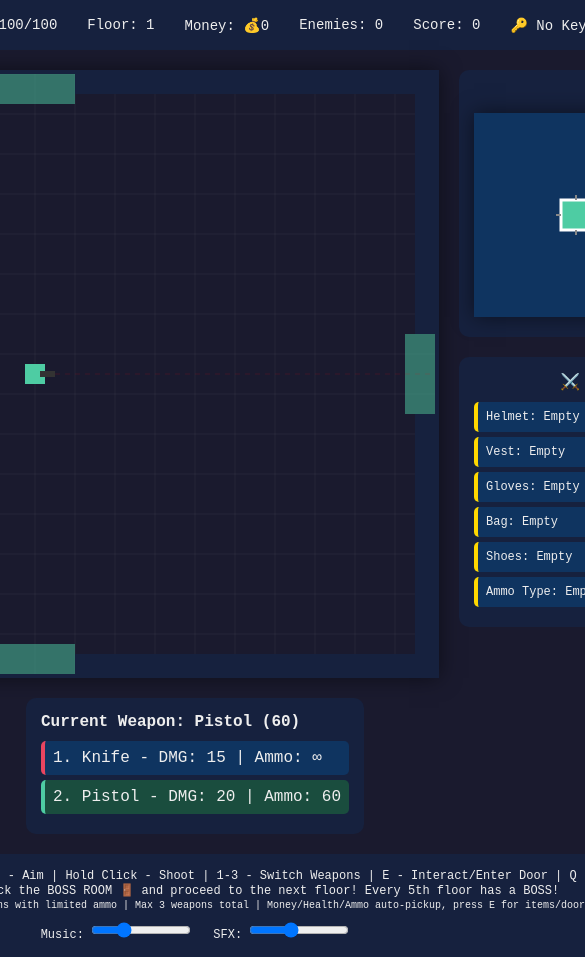
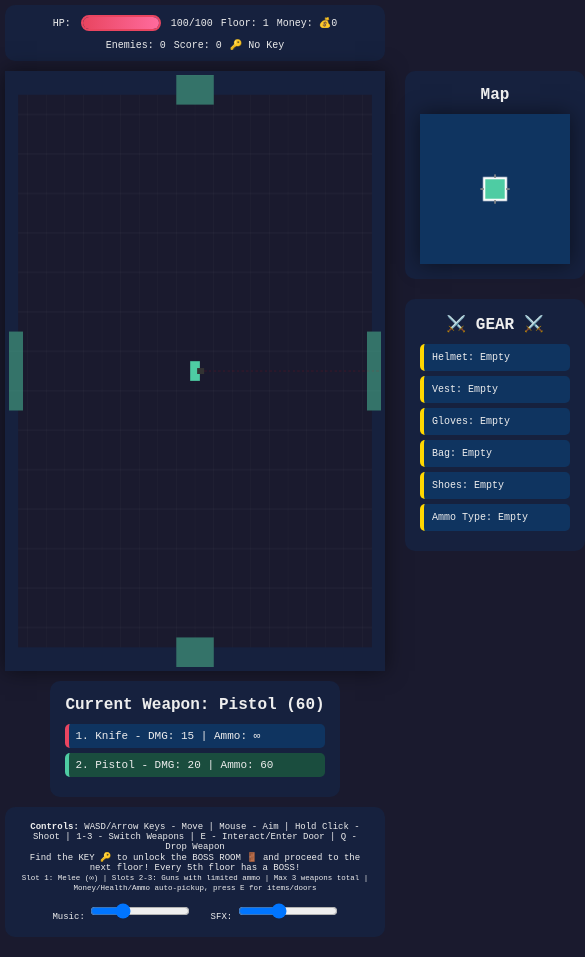
Before and after one commit to ML1Gamer/Dungeon-Shooter, a plain HTML site: page index.html in a window 390 px wide. Shown: the top 957 px of the page, 585 px wide, since content can reach past the window. Drawn offline with Linux system fonts and the light colour scheme.

Commit message:
Update styles.css

```diff
--- a/styles.css
+++ b/styles.css
@@ -12,6 +12,8 @@ body {
     align-items: center;
     min-height: 100vh;
     color: #eee;
+    overflow: auto;
+    padding: 10px;
 }
 
 #gameContainer {
@@ -19,27 +21,42 @@ body {
     flex-direction: column;
     align-items: center;
     gap: 20px;
+    max-width: 100%;
+    width: fit-content;
 }
 
 canvas {
     border: 4px solid #16213e;
     background: #0f3460;
     box-shadow: 0 0 20px rgba(0,0,0,0.5);
+    max-width: 100%;
+    height: auto;
+    display: block;
+}
+
+#gameCanvas {
+    width: 800px;
+    height: 600px;
+    max-width: 100%;
 }
 
 #ui {
     display: flex;
-    gap: 30px;
+    gap: 20px;
     background: #16213e;
-    padding: 15px 30px;
+    padding: 15px 20px;
     border-radius: 10px;
     font-size: 14px;
+    flex-wrap: wrap;
+    justify-content: center;
+    max-width: 100%;
 }
 
 .stat {
     display: flex;
     align-items: center;
     gap: 10px;
+    min-width: fit-content;
 }
 
 .bar {
@@ -65,6 +82,8 @@ canvas {
 
 #minimapCanvas {
     border: 2px solid #0f3460;
+    max-width: 100%;
+    height: auto;
 }
 
 #inventory {
@@ -72,6 +91,7 @@ canvas {
     padding: 15px;
     border-radius: 10px;
     min-width: 300px;
+    max-width: 100%;
 }
 
 .weapon-item {
@@ -80,6 +100,8 @@ canvas {
     background: #0f3460;
     border-radius: 5px;
     border-left: 4px solid #e94560;
+    font-size: 12px;
+    word-wrap: break-word;
 }
 
 .active-weapon {
@@ -92,7 +114,8 @@ canvas {
     background: #16213e;
     padding: 15px;
     border-radius: 10px;
-    font-size: 12px;
+    font-size: 11px;
+    max-width: 100%;
 }
 
 #shopMenu {
@@ -106,7 +129,7 @@ canvas {
     border-radius: 15px;
     display: none;
     z-index: 1000;
-    max-width: 500px;
+    max-width: 90vw;
     max-height: 80vh;
     overflow-y: auto;
 }
@@ -159,7 +182,8 @@ canvas {
     background: #16213e;
     padding: 15px;
     border-radius: 10px;
-    min-width: 300px;
+    min-width: 200px;
+    max-width: 100%;
 }
 
 .gear-slot {
@@ -168,10 +192,87 @@ canvas {
     background: #0f3460;
     border-radius: 5px;
     border-left: 4px solid #ffd700;
-    font-size: 12px;
+    font-size: 11px;
 }
 
 .gear-slot.equipped {
     background: #1a4d3e;
     border-left-color: #4ecca3;
 }
+
+/* Responsive adjustments for smaller screens */
+@media (max-width: 1200px) {
+    #ui {
+        font-size: 12px;
+        gap: 15px;
+    }
+
+    .bar {
+        width: 120px;
+    }
+
+    #controls {
+        font-size: 10px;
+    }
+}
+
+@media (max-width: 900px) {
+    body {
+        padding: 5px;
+    }
+
+    #gameContainer {
+        gap: 10px;
+    }
+
+    #ui {
+        font-size: 11px;
+        gap: 10px;
+        padding: 10px 15px;
+    }
+
+    .bar {
+        width: 100px;
+    }
+
+    #inventory {
+        min-width: 250px;
+    }
+
+    .weapon-item {
+        font-size: 11px;
+        padding: 6px;
+    }
+
+    #gearPanel {
+        min-width: 180px;
+    }
+
+    .gear-slot {
+        font-size: 10px;
+    }
+}
+
+@media (max-width: 600px) {
+    #ui {
+        font-size: 10px;
+        gap: 8px;
+    }
+
+    .stat {
+        font-size: 10px;
+    }
+
+    .bar {
+        width: 80px;
+        height: 16px;
+    }
+
+    #inventory {
+        min-width: 200px;
+    }
+
+    #controls {
+        font-size: 9px;
+    }
+}
```
